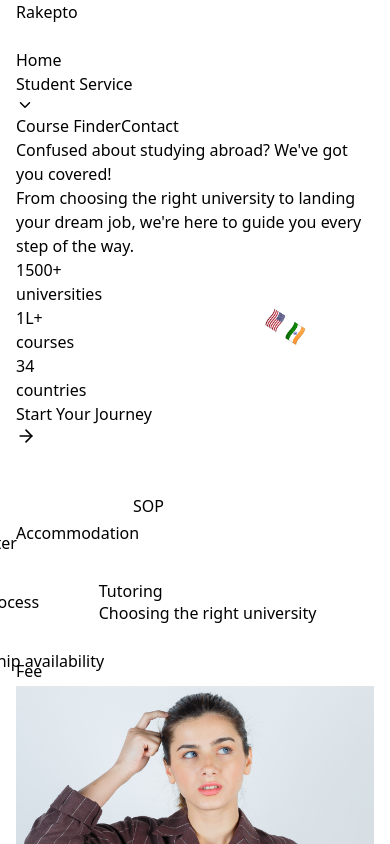
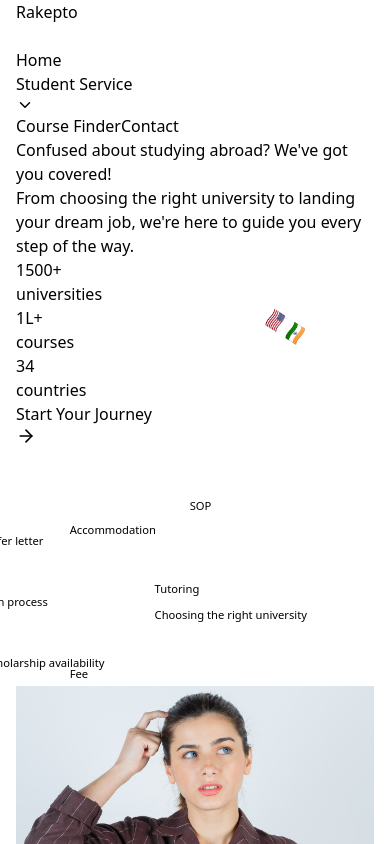
Before and after one commit to PrinceJoshwa/rakepto-landingpage, a React (Vite) app: page / in a window 390 px wide. Shown: the top 844 px of the page. Built offline with nearby package versions, Linux system fonts and the light colour scheme.

Commit message:
Changes it Hero Page

```diff
--- a/src/components/Hero.jsx
+++ b/src/components/Hero.jsx
@@ -1,3 +1,173 @@
+// "use client"
+
+// import { motion, useSpring } from "framer-motion"
+// import { useState, useEffect } from "react"
+// import { useNavigate } from "react-router-dom"
+// import bgimg1 from "../assets/confused1.jpg"
+
+// const CountUp = ({ end, duration = 2 }) => {
+//   const [count, setCount] = useState(0)
+//   const spring = useSpring(0, { duration: duration * 1000 })
+
+//   useEffect(() => {
+//     spring.set(end)
+//   }, [spring, end])
+
+//   useEffect(() => {
+//     return spring.onChange((latest) => {
+//       setCount(Math.floor(latest))
+//     })
+//   }, [spring])
+
+//   return <>{count}</>
+// }
+
+// export default function Hero() {
+//   const [isHovered, setIsHovered] = useState(false)
+//   const navigate = useNavigate()
+
+//   const handleButtonClick = () => {
+//     navigate("/course-finder")
+//   }
+
+
+//   return (
+//     <div id="hero" className="min-h-screen bg-white overflow-hidden">
+//       <main className="container mx-auto px-4 sm:px-6 lg:px-8 py-8 pt-12 sm:py-12 lg:py-16">
+//         <div className="grid grid-cols-1 lg:grid-cols-2 gap-8 lg:gap-12 items-center">
+//           {/* Left Column - Text Content */}
+//           <div className="space-y-6 sm:space-y-8">
+//             <h1 className="text-3xl sm:text-4xl lg:text-5xl font-bold leading-tight">
+//               Confused about studying abroad? <span className="text-blue-900">We've got you covered!</span>
+//             </h1>
+//             <p className="text-lg text-gray-600">
+//               From choosing the right university to landing your dream job, we're here to guide you every step of the
+//               way.
+//             </p>
+
+//             {/* Stats Grid */}
+//             <div className="grid grid-cols-2 sm:grid-cols-4 gap-4">
+//               {[
+//                 { end: 1500, label: "universities", suffix: "+" },
+//                 { end: 1, label: "courses", suffix: "L+" },
+//                 { end: 34, label: "countries" },
+//                 // { end: 10, label: "success stories", suffix: "K+" },
+//               ].map((stat, index) => (
+//                 <motion.div
+//                   key={index}
+//                   className="text-center p-4 border-2 border-blue-200 rounded-lg shadow-md bg-white"
+//                   whileHover={{ scale: 1.05 }}
+//                   transition={{ type: "spring", stiffness: 300 }}
+//                 >
+//                   <div className="text-xl sm:text-2xl font-bold text-blue-900">
+//                     <CountUp end={stat.end} />
+//                     {stat.suffix}
+//                   </div>
+//                   <div className="text-xs sm:text-sm text-gray-600">{stat.label}</div>
+//                 </motion.div>
+//               ))}
+//             </div>
+
+//             {/* CTA Button */}
+//             <button
+//               className="w-full sm:w-auto bg-orange-500 text-white px-6 sm:px-8 py-3 rounded-full flex items-center justify-center gap-2 hover:bg-orange-600 transition-colors"
+//               onMouseEnter={() => setIsHovered(true)}
+//               onMouseLeave={() => setIsHovered(false)}
+//               onClick={handleButtonClick}
+//             >
+//               <span className="text-sm sm:text-base">Start Your Journey</span>
+//               <motion.svg
+//                 xmlns="http://www.w3.org/2000/svg"
+//                 width="20"
+//                 height="20"
+//                 viewBox="0 0 24 24"
+//                 fill="none"
+//                 stroke="currentColor"
+//                 strokeWidth="2"
+//                 strokeLinecap="round"
+//                 strokeLinejoin="round"
+//                 animate={{ x: isHovered ? 5 : 0 }}
+//                 transition={{ type: "spring", stiffness: 300 }}
+//               >
+//                 <path d="M5 12h14" />
+//                 <path d="m12 5 7 7-7 7" />
+//               </motion.svg>
+//             </button>
+//           </div>
+
+//           {/* Right Column - Visual Elements */}
+//           <div className="relative w-full aspect-square max-w-[500px] mx-auto lg:mx-0">
+//             {/* Rotating flags */}
+//             <motion.div
+//               className="absolute inset-0"
+//               animate={{ rotate: 360 }}
+//               transition={{ duration: 20, repeat: Number.POSITIVE_INFINITY, ease: "linear" }}
+//             >
+//               <div className="absolute inset-0 border-2 border-purple-100 rounded-full" />
+//               <div className="absolute inset-8 border-2 border-purple-100 rounded-full" />
+
+//               {/* Flags */}
+//               {[
+//                 { flag: "🇮🇳", position: "left-0", bg: "bg-orange-600" },
+//                 { flag: "🇺🇸", position: "right-0", bg: "bg-blue-700" },
+//               ].map((item, index) => (
+//                 <div
+//                   key={index}
+//                   className={`absolute top-1/2 ${item.position} transform -translate-y-1/2 ${item.position === "left-0" ? "-translate-x-1/2" : "translate-x-1/2"}`}
+//                 >
+//                   <div
+//                     className={`w-6 sm:w-8 h-6 sm:h-8 ${item.bg} rounded-full flex items-center justify-center text-white text-xs`}
+//                   >
+//                     {item.flag}
+//                   </div>
+//                 </div>
+//               ))}
+//             </motion.div>
+
+//             {/* Text Boxes (Aligned Around Circle) */}
+//             <div className="absolute inset-0 flex flex-col items-center justify-center">
+//               {[
+//                 { text: "SOP", angle: 0 },
+//                 { text: "Choosing the right university", angle: 45 },
+//                 { text: "Fee", angle: 90 },
+//                 { text: "Scholarship availability", angle: 135 },
+//                 { text: "Admission process", angle: 180 },
+//                 { text: "Offer letter", angle: 225 },
+//                 { text: "Accommodation", angle: 270 },
+//                 { text: "Tutoring", angle: 315 },
+//               ].map((item, index) => (
+//                 <div
+//                   key={index}
+//                   className="absolute"
+//                   style={{
+//                     transform: `rotate(${item.angle}deg) translate(clamp(100px, 30vw, 200px)) rotate(-${item.angle}deg)`,
+//                   }}
+//                 >
+//                   <div className="bg-white p-2 rounded-lg shadow-lg text-[10px] sm:text-xs md:text-sm whitespace-nowrap transform scale-75 sm:scale-100">
+//                     {item.text}
+//                   </div>
+//                 </div>
+//               ))}
+
+//               {/* Center Image */}
+//               <div className="absolute top-1/2 left-1/2 transform -translate-x-1/2 -translate-y-1/2 w-48 sm:w-64 h-48 sm:h-64 rounded-full overflow-hidden border-4 border-white shadow-lg">
+//                 <img src={bgimg1 || "/placeholder.svg"} alt="Student" className="w-full h-full object-cover" />
+//               </div>
+//             </div>
+//           </div>
+//         </div>
+
+//         <div className="text-center mt-8 sm:mt-12">
+//           <p className="text-sm sm:text-base text-gray-700 font-medium">
+//             Facing challenges with studying abroad? Discover one solution to all your problems with{" "}
+//             <span className="text-blue-900 font-bold">Rakepto</span>.
+//           </p>
+//         </div>
+//       </main>
+//     </div>
+//   )
+// }
+
 "use client"
 
 import { motion, useSpring } from "framer-motion"
@@ -24,16 +194,25 @@ const CountUp = ({ end, duration = 2 }) => {
 
 export default function Hero() {
   const [isHovered, setIsHovered] = useState(false)
+  const [isMobile, setIsMobile] = useState(false)
   const navigate = useNavigate()
+
+  useEffect(() => {
+    const checkMobile = () => {
+      setIsMobile(window.innerWidth < 640)
+    }
+    checkMobile()
+    window.addEventListener("resize", checkMobile)
+    return () => window.removeEventListener("resize", checkMobile)
+  }, [])
 
   const handleButtonClick = () => {
     navigate("/course-finder")
   }
 
-
   return (
     <div id="hero" className="min-h-screen bg-white overflow-hidden">
-      <main className="container mx-auto px-4 sm:px-6 lg:px-8 py-8 pt-12 sm:py-12 lg:py-16">
+      <main className="container mx-auto px-4 sm:px-6 lg:px-8 py-8 pt-20 sm:pt-24 lg:pt-20">
         <div className="grid grid-cols-1 lg:grid-cols-2 gap-8 lg:gap-12 items-center">
           {/* Left Column - Text Content */}
           <div className="space-y-6 sm:space-y-8">
@@ -46,20 +225,19 @@ export default function Hero() {
             </p>
 
             {/* Stats Grid */}
-            <div className="grid grid-cols-2 sm:grid-cols-4 gap-4">
+            <div className="grid grid-cols-2 sm:grid-cols-3 gap-3 sm:gap-4">
               {[
                 { end: 1500, label: "universities", suffix: "+" },
                 { end: 1, label: "courses", suffix: "L+" },
                 { end: 34, label: "countries" },
-                // { end: 10, label: "success stories", suffix: "K+" },
               ].map((stat, index) => (
                 <motion.div
                   key={index}
-                  className="text-center p-4 border-2 border-blue-200 rounded-lg shadow-md bg-white"
+                  className="text-center p-3 sm:p-4 border-2 border-blue-200 rounded-lg shadow-md bg-white"
                   whileHover={{ scale: 1.05 }}
                   transition={{ type: "spring", stiffness: 300 }}
                 >
-                  <div className="text-xl sm:text-2xl font-bold text-blue-900">
+                  <div className="text-lg sm:text-xl lg:text-2xl font-bold text-blue-900">
                     <CountUp end={stat.end} />
                     {stat.suffix}
                   </div>
@@ -113,7 +291,9 @@ export default function Hero() {
               ].map((item, index) => (
                 <div
                   key={index}
-                  className={`absolute top-1/2 ${item.position} transform -translate-y-1/2 ${item.position === "left-0" ? "-translate-x-1/2" : "translate-x-1/2"}`}
+                  className={`absolute top-1/2 ${item.position} transform -translate-y-1/2 ${
+                    item.position === "left-0" ? "-translate-x-1/2" : "translate-x-1/2"
+                  }`}
                 >
                   <div
                     className={`w-6 sm:w-8 h-6 sm:h-8 ${item.bg} rounded-full flex items-center justify-center text-white text-xs`}
@@ -138,19 +318,28 @@ export default function Hero() {
               ].map((item, index) => (
                 <div
                   key={index}
-                  className="absolute"
+                  className="absolute z-20" // Added z-20 to ensure text appears above image
                   style={{
-                    transform: `rotate(${item.angle}deg) translate(clamp(100px, 30vw, 200px)) rotate(-${item.angle}deg)`,
+                    transform: `rotate(${item.angle}deg) translate(${
+                      isMobile ? "120px" : "clamp(140px, 25vw, 200px)"
+                    }) rotate(-${item.angle}deg)`,
                   }}
                 >
-                  <div className="bg-white p-2 rounded-lg shadow-lg text-[10px] sm:text-xs md:text-sm whitespace-nowrap transform scale-75 sm:scale-100">
+                  <div
+                    className="bg-white p-2 rounded-lg shadow-lg text-[10px] sm:text-xs md:text-sm whitespace-nowrap transform scale-75 sm:scale-100"
+                    style={{
+                      // Ensure text is always horizontal and readable
+                      transform: `scale(${isMobile ? 0.7 : 0.85})`,
+                      transformOrigin: "center",
+                    }}
+                  >
                     {item.text}
                   </div>
                 </div>
               ))}
 
               {/* Center Image */}
-              <div className="absolute top-1/2 left-1/2 transform -translate-x-1/2 -translate-y-1/2 w-48 sm:w-64 h-48 sm:h-64 rounded-full overflow-hidden border-4 border-white shadow-lg">
+              <div className="absolute top-1/2 left-1/2 transform -translate-x-1/2 -translate-y-1/2 w-32 sm:w-48 lg:w-64 h-32 sm:h-48 lg:h-64 rounded-full overflow-hidden border-4 border-white shadow-lg z-10">
                 <img src={bgimg1 || "/placeholder.svg"} alt="Student" className="w-full h-full object-cover" />
               </div>
             </div>
```
